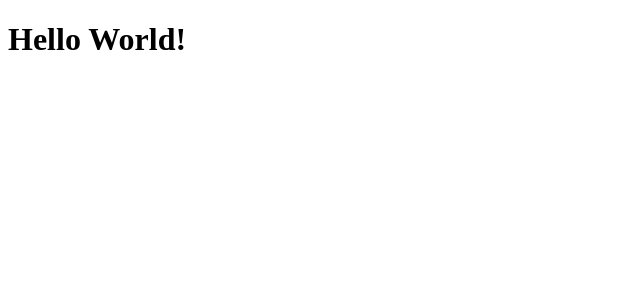
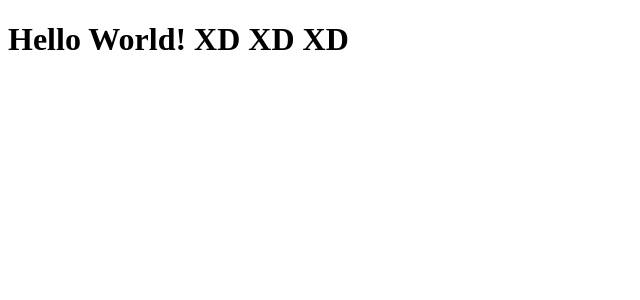
Before and after one commit to GraziellePinheiro/clone-tabnews, a Next.js app: page / in a window 1280 px wide. Shown: the top 300 px of the page, without its empty margins (0-640 px from the left). Built offline with nearby package versions, Linux system fonts and the light colour scheme.

Commit message:
Atualizando commit

```diff
--- a/pages/index.js
+++ b/pages/index.js
@@ -1,5 +1,5 @@
 function Home() {
-  return <h1>Hello World!</h1>;
+  return <h1>Hello World! XD XD XD</h1>;
 }
 
 function teste() {
```
